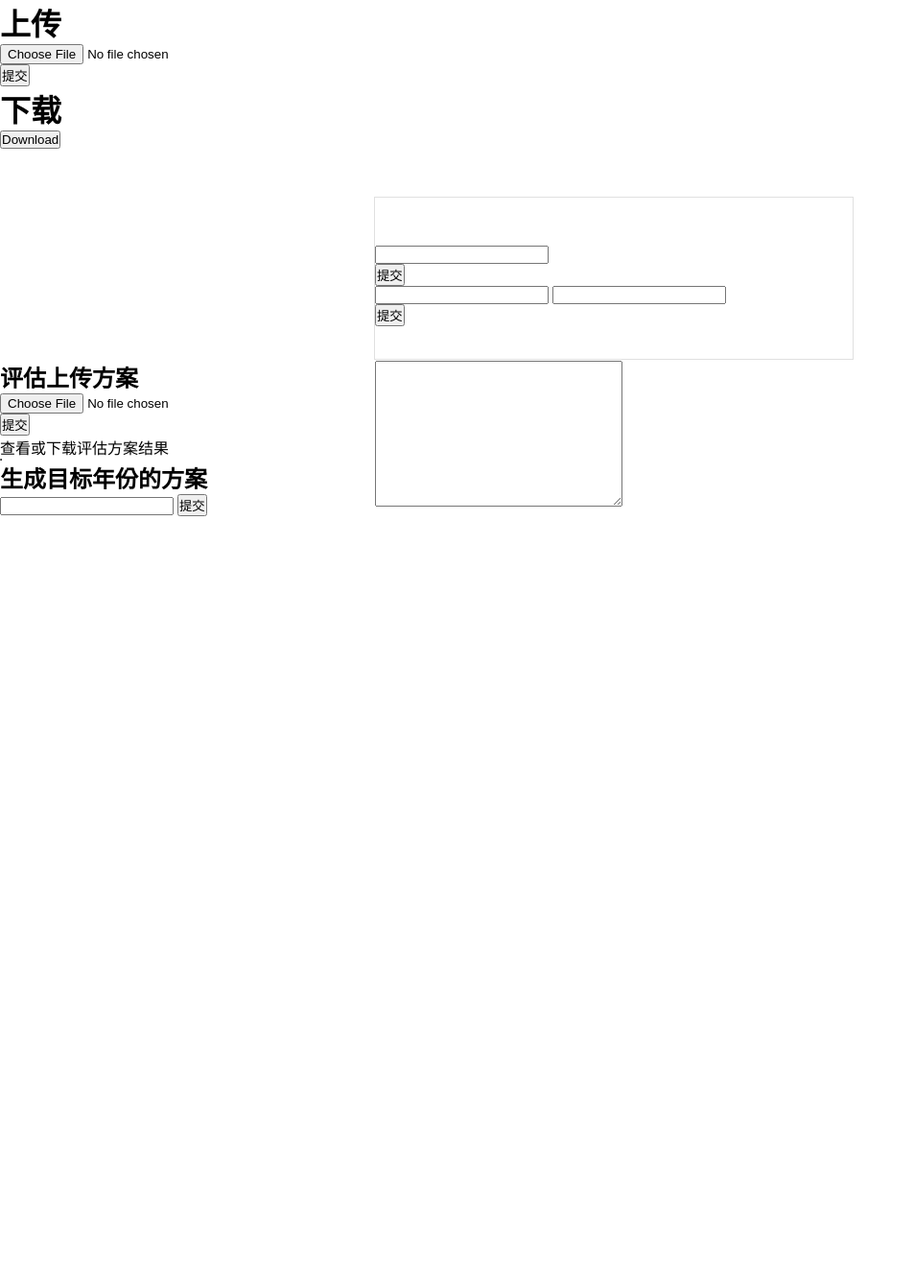
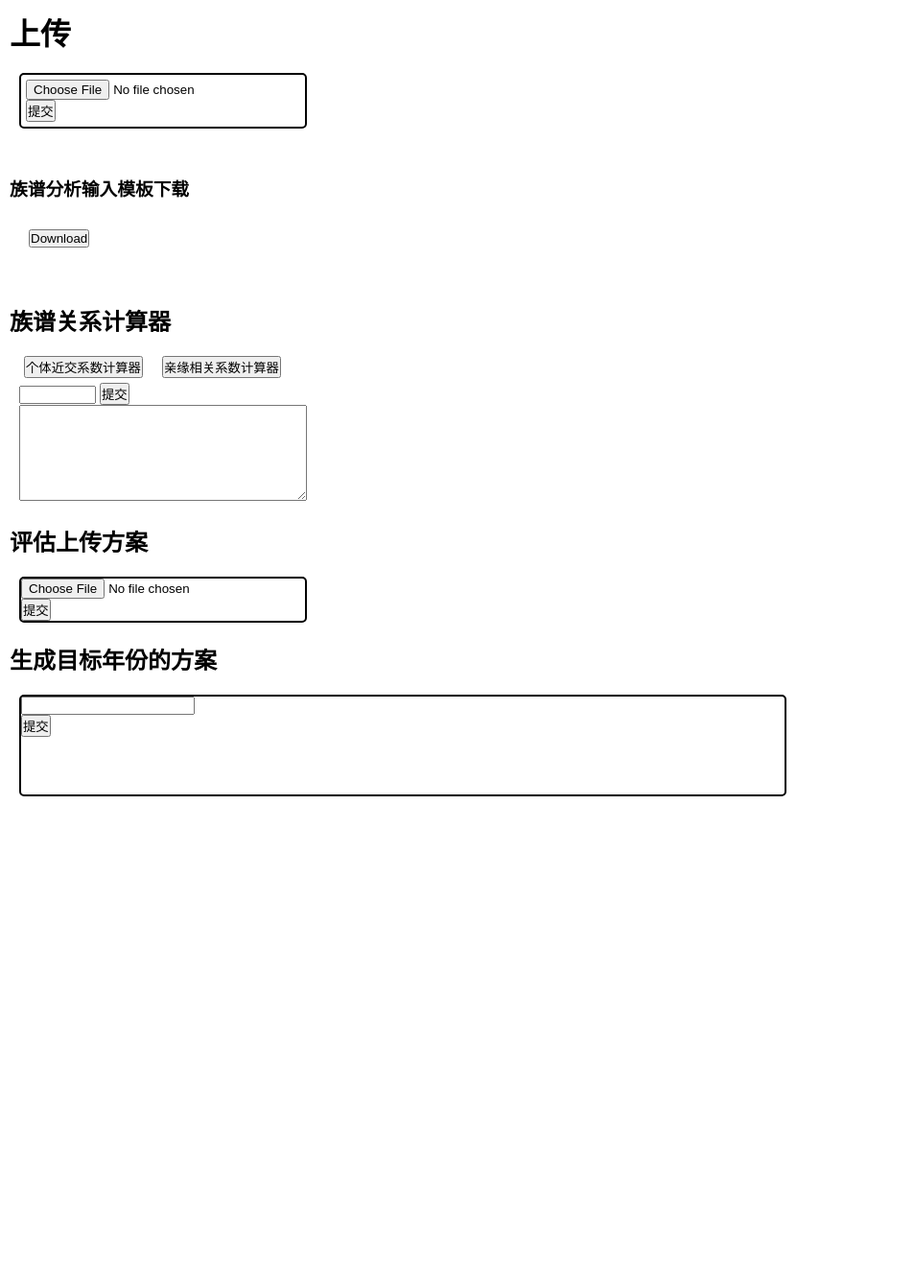
Before and after one commit to ZhaoKe1024/InbreedingAnalyst, a Flask app: page / in a window 1280 px wide. Shown: the whole page at 96% size, without its empty margins (0-953 px from the left). After the commit the page ends 830 px from the top, so only its background shows below. Run offline with Flask 3, Linux system fonts and the light colour scheme; parts of the project's set-up code (start-up, migrations or seed data) failed here and were passed over; some libraries are stand-ins or nearby versions.

Commit message:
update ui

```diff
--- a/inbreed_lib/BreedingMain.py
+++ b/inbreed_lib/BreedingMain.py
@@ -101,7 +101,7 @@ def run_main(file_path, gene_idx="20", result_file=None):
         fid = get_familyid(year, mi, fi)
         fout.write(fid + "," + cur_male_name + "," + cur_female_name + "," + f"{ibc:.5f}" + '\n')
         print(fid + "," + cur_male_name + "," + cur_female_name + "," + f"{ibc:.5f}")
-        res_data.append([fid, cur_male_name, cur_female_name, ibc])
+        res_data.append([fid, cur_male_name, cur_female_name, f"{ibc:.4f}"])
         # >>>>>>> Stashed changes
         pre_pos = cur_male
         idx += 1
--- a/templates/poultry_inbreedingtools.html
+++ b/templates/poultry_inbreedingtools.html
@@ -4,8 +4,7 @@
 	<head>
 		<meta charset="utf-8">
 		<title>家禽育种工具箱</title>
-		<meta name="viewport"
-			content="width=device-width,initial-scale=1,minimum-scale=1,maximum-scale=1,user-scalable=no" />
+		<meta name="viewport" content="width=device-width,initial-scale=1,minimum-scale=1,maximum-scale=1,user-scalable=no" />
 		<style>
 			* {
 				margin: 0;
@@ -14,61 +13,14 @@
 				text-decoration: none;
 				list-style: none;
 			}
-
-			a {
-				display: inline-block;
-				color: black;
+			#tab_head input{
 				float: left;
-				text-align: center;
-			}
-
-			#calculate {
-				width: 500px;
-				height: 170px;
-				margin: 0 auto;
-				margin-top: 50px;
-				border: 1px solid #e0e0e0;
-			}
-
-			/* 头部样式 */
-			#calculate #tab_head {
-				width: 100%;
-				height: 50px;
-			}
-
-			#calculate #tab_head a {
-				width: 20%;
-				line-height: 50px;
-				background-color: #e0e0e0;
-			}
-
-			#calculate #tab_head a:hover {
-				color: red;
-			}
-
-			#calculate #tab_head .selected a {
-				background-color: whitesmoke;
-			}
-
-			/* 内容样式 */
-			#calculate #tab_body {
-				width: 100%;
-				height: 120px;
-			}
-
-			#calculate #tab_body .dom {
-				margin-top: 10px;
-				display: none;
-			}
-
-			#calculate #tab_body .dom a {
-				width: 50%;
-				padding: 10px 0;
+				margin-right: 20px;
 			}
 
 			#includefooter {
 				position: relative;
-				height: 100vh;
+				height: 0vh;
 				overflow: hidden;
 			}
 		</style>
@@ -76,75 +28,80 @@
 	</head>
 
 	<body>
-		<h1>上传</h1>
-		<form method="post" enctype="multipart/form-data" action="http://127.0.0.1:5001/analyse">
+		<h1 style="margin: 10px;">上传</h1>
+		<div style="border: 2px solid #000000; width: 300px; border-radius: 5px; padding: 5px; margin: 20px;">
+			<form method="post" enctype="multipart/form-data" action="/analyse">
 				<input class="form-control" type="file" name="file_data"><br />
 				<!-- <input type="text" name="year" placeholder="输入目标年份"/><br /> -->
 				<input type="submit" value="提交">
 			</form>
+		</div>
 		<!-- <form method="POST" enctype="multipart/form-data">
 			{{ form.csrf_token }}
 			{{ form.file.label }}
 			{{ form.file }}
 			{{ form.submit }}
 		</form> -->
-		<h1>下载</h1>
+		<br>
+		<h3 style="margin: 10px;">族谱分析输入模板下载</h3>
+		<div style="width: 200px; border: 2px #000000; border-radius: 5px; padding: 10px; margin: 20px;">
 			<form action="/download_template">
 				<button type="submit">Download</button>
 			</form>
-
-		<div id="calculate">
-			<div id="tab_head">
+		</div>
+		<br>
+		<h2 style="margin: 10px;">族谱关系计算器</h2>
+		<div id="calculate" style=" margin: 20px;">
+			<div id="tab_head" style="margin: 5px; margin-bottom: 5px;">
 				<ul>
-					<li class="selected"></li>
-					<li></li>
+					<li><input type="button" id="calc1button" value="个体近交系数计算器" onclick="showcalcdiv1()" /></li>
+					<li><input type="button" id="calc2button" value="亲缘相关系数计算器" onclick="showcalcdiv2()" /></li>
 				</ul>
 			</div>
-			<div id="tab_body">
-				<div class="tab_content" style="display: block;">
-					<input type="text" id="poultry_id0" />
-					<br />
+			<br>
+			<div id="tab_body" style="margin-top: 10px;">
+				<div id="calcdiv1" class="tab_content" style="display: block;">
+					<input type="text" id="poultry_id0" style="width: 80px;" />
 					<input type="submit" value="提交" onclick="calc_inbreed_coef()" />
 				</div>
-				<div class="tab_content">
-					<input type="text" id="poultry_id1" />
-					<input type="text" id="poultry_id2" />
-					<br />
+				<div id="calcdiv2" class="tab_content" style="display: none;">
+					<input type="text" id="poultry_id1" style="width: 80px;" />
+					<input type="text" id="poultry_id2" style="width: 80px;" />
 					<input type="submit" value="提交" onclick="calc_corr_coef()" />
 				</div>
 			</div>
-
-			<textarea name="" id="calculate_result" cols="30" rows="10"></textarea>
+			<textarea name="" id="calculate_result" cols="30" rows="10" style="width: 300px; height: 100px;"></textarea>
 			<div id="includefooter"></div>
 		</div>
-		<div>
-			<h2>评估上传方案</h2>
-			<form method="post" enctype="multipart/form-data" action="http://127.0.0.1:5001/eval">
+		<h2 style="margin: 10px;">评估上传方案</h2>
+		<div style="border: 2px solid #000000; border-radius: 5px; width: 300px; margin: 20px;">
+			<form id="eval_submit" method="post" enctype="multipart/form-data" action="/eval">
 				<input class="form-control" type="file" name="file_data"><br />
 				<!-- <input type="text" name="year" placeholder="输入目标年份"/><br /> -->
 				<input type="submit" value="提交" onclick="evaluate_resolution()">
 			</form>
-			<div id="eval_res">
+			<div id="eval_res" style="display: none;">
 				<p>查看或下载评估方案结果</p>
 				<table border="" cellspacing="" cellpadding="">
 					<tbody id="eval_fs"></tbody>
 				</table>
-				<!-- <form action="/download_template">
 
-				</form> -->
 				<table id="eval_table">
 					<thead id="evalfilehead"></thead>
 					<tbody id="evalfilebody"></tbody>
 				</table>
 			</div>
 		</div>
-		<div>
-			<h2>生成目标年份的方案</h2>
-			<input type="text" id="t_year" />
+		<h2 style="margin: 10px;">生成目标年份的方案</h2>
+		<div style="width: 800px; border: 2px solid #000000; border-radius: 5px; margin: 20px;">
+			<input type="text" id="t_year" /><!-- <input type="text" id="t_year" />
+			<br> -->
+			<!-- <input type="text" id="t_year" /><input type="text" id="t_year" /> -->
+			<br>
 			<input type="submit" value="提交" onclick="generate_new_solution()" />
+
 			<div id="generated_res">
-				<table id="generated_table">
-					<thead id="genefilehead"></thead>
+				<table id="generated_table" width="800px" height="60px">
 					<tbody id="genefilebody"></tbody>
 				</table>
 			</div>
@@ -163,6 +120,18 @@
 			}
 			return s;
 		};
+		function showcalcdiv1() {
+			console.log("click1");
+			document.getElementById("calcdiv1").style.display = 'block';
+			document.getElementById("calcdiv2").style.display = 'none';
+		}
+
+		function showcalcdiv2() {
+			console.log("click2");
+			document.getElementById("calcdiv1").style.display = 'none';
+			document.getElementById("calcdiv2").style.display = 'block';
+		}
+
 
 		function calc_inbreed_coef(mode) {
 			// console.log("调用");
@@ -195,13 +164,9 @@
 			console.log("翅号:p1=" + p1 + ", p2=" + p2);
 			var xhr = new XMLHttpRequest();
 			var URL_v = "calc?mode=double&p1=" + p1 + "&p2=" + p2
-
-			await fetch(URL_v, {
-				method: 'GET',
-				// 不知道为啥，加上请求头就出错
-				// headers:{'Content-Type': 'application/json'},
-				// body: formAudio,
-			}).then((response) => {
+			xhr.open("GET", URL_v, true);
+			xhr.onreadystatechange = function() {
+				if (xhr.readyState === 4 && xhr.status === 200) {
 					console.log("返回值：")
 					console.log(response.json());
 					// isubmit = 1;
@@ -215,10 +180,13 @@
 					console.log(`结果:${resp["res"]}`);
 					document.getElementById("calculate_result").innerText = resp["res"] + "\n" + resp["log"];
 					setRelationGraph(vset, eset, posset);
-			});
+				}
+			};
+			xhr.send();
 		}
 
 		function setRelationGraph(vset, eset, xy) {
+			document.getElementById('includefooter').style.height = "50vh";
 			var myChart = echarts.init(document.getElementById('includefooter'));
 			// console.log(vset);
 			// console.log(eset);
@@ -340,84 +308,92 @@
 		function evaluate_resolution() {
 			var xhr = new XMLHttpRequest();
 			var URL_v = "eval"
-			xhr.open("GET", URL_v, true);
-			// xhr.sestRequestHeader('Content-Type','application/json');
+			xhr.open("POST", URL_v);
+			xhr.sestRequestHeader('Content-Type','application/x-www-form-urlencoded');
 			xhr.onreadystatechange = function() {
 				if (xhr.readyState === 4 && xhr.status === 200) {
 					var response = JSON.parse(xhr.responseText);
-					var resp = response["response"];
+					document.getElementById("eval_res").style.display="block";
+					var fnames = response["file_list"];
 					var fs_str = "";
-					for (let j=0;j<resp["file_list"].length;j++){
-						fs_str += "<tr>;
-						fs_str += "<td><input type=\"button\" value=\"点击显示表格\" onclick=\"get_evaled_data("+resp["file_list"][j]+")\"/></td>";
-						fs_str += "<td><input type=\"button\" value=\"点击下载表格\" onclick=\"get_evaled_file("+resp["file_list"][j]+")\"/></td>";
+					for (let j = 0; j < fnames.length; j++) {
+						fs_str += "<tr>";
+						fs_str += "<td><input type=\"button\" value=\"点击显示表格\" onclick=\"get_evaled_data(" + fnames[j] +
+							")\"/></td>";
+						fs_str += "<td><form action=\"/get_evaled_file?callf="+fnames[j]+"\"><button type=\"submit\">Download</button></form></td>";
 						fs_str += "</tr>";
 					}
 					document.getElementById("eval_fs").innerHTML = fs_str;
-					var reslist = document.getElementById("eval_fs");
-					// var evaled_table = resp["data"];
-					// var showfilehead = document.getElementById('evalfilehead');
-					// showfilehead.innerHTML = "<th>家系号</th><th>公禽号</th><th>母禽号</th><th>亲缘相关系数</th>";
-					// setRelationTable(evaled_table, "evalfilebody");
+					/*var reslist = document.getElementById("eval_fs");
+					var evaled_table = resp["data"];
+					var showfilehead = document.getElementById('evalfilehead');
+					showfilehead.innerHTML = "<th>家系号</th><th>公禽号</th><th>母禽号</th><th>亲缘相关系数</th>";
+					setRelationTable(evaled_table, "evalfilebody");*/
 				}
 			};
-			xhr.send();
+			var form = document.getElementById("eval_submit");
+			var formData = new FormData(form);
+			var content = formData.get("file_data");
+			formData.append("file_data", content);
+			xhr.send(formData);
 		}
-		function get_evaled_data(fname){
+
+		function get_evaled_data(fname) {
 			var xhr = new XMLHttpRequest();
-			var URL_v = "get_evaled_data?callf="+fname;
+			var URL_v = "get_evaled_data?callf=" + fname;
 			xhr.open("GET", URL_v, true);
 			// xhr.sestRequestHeader('Content-Type','application/json');
 			xhr.onreadystatechange = function() {
 				if (xhr.readyState === 4 && xhr.status === 200) {
 					var response = JSON.parse(xhr.responseText);
 					var resp = response["response"]["data"];
-
 					// var evaled_table = resp["data"];
-					// var showfilehead = document.getElementById('evalfilehead');
+					var showfilehead = document.getElementById('evalfilehead');
 					showfilehead.innerHTML = "<th>家系号</th><th>公禽号</th><th>母禽号</th><th>亲缘相关系数</th>";
 					setRelationTable(resp, "evalfilebody");
 				}
 			};
 			xhr.send();
 		}
-		function get_evaled_file(fname){
-			var xhr = new XMLHttpRequest();
-			var URL_v = "get_evaled_file?callf="+fname;
-			xhr.open("GET", URL_v, true);
-			// xhr.sestRequestHeader('Content-Type','application/json');
-			xhr.onreadystatechange = function() {
-				if (xhr.readyState === 4 && xhr.status === 200) {
-					var response = JSON.parse(xhr.responseText);
-					var resp = response["response"];
-					var fs_str = "";
-					for (let j=0;j<resp["file_list"].length;j++){
-						fs_str += "<li><input type=\"button\" value=\"\" onclick=\"get_evaled_file("+resp["file_list"][j]+")\"/></li>";
-					}
-					var reslist = document.getElementById("eval_fs")
-					// var evaled_table = resp["data"];
-					// var showfilehead = document.getElementById('evalfilehead');
-					// showfilehead.innerHTML = "<th>家系号</th><th>公禽号</th><th>母禽号</th><th>亲缘相关系数</th>";
-					// setRelationTable(evaled_table, "evalfilebody");
-				}
-			};
-			xhr.send();
-		}
+
+		// function get_evaled_file(fname) {
+		// 	var xhr = new XMLHttpRequest();
+		// 	var URL_v = "get_evaled_file?callf=" + fname;
+		// 	xhr.open("GET", URL_v, true);
+		// 	// xhr.sestRequestHeader('Content-Type','application/json');
+		// 	xhr.onreadystatechange = function() {
+		// 		if (xhr.readyState === 4 && xhr.status === 200) {
+		// 			var response = JSON.parse(xhr.responseText);
+		// 			var resp = response["response"];
+		// 			var fs_str = "";
+		// 			for (let j = 0; j < resp["file_list"].length; j++) {
+		// 				fs_str += "<li><input type=\"button\" value=\"\" onclick=\"get_evaled_file(" + resp["file_list"][j] +
+		// 					")\"/></li>";
+		// 			}
+		// 			var reslist = document.getElementById("eval_fs")
+		// 			// var evaled_table = resp["data"];
+		// 			// var showfilehead = document.getElementById('evalfilehead');
+		// 			// showfilehead.innerHTML = "<th>家系号</th><th>公禽号</th><th>母禽号</th><th>亲缘相关系数</th>";
+		// 			// setRelationTable(evaled_table, "evalfilebody");
+		// 		}
+		// 	};
+		// 	xhr.send();
+		// }
 
 		function setRelationTable(table_data, div_id) {
 			var showfilebody = document.getElementById(div_id);
-			var tdstr = '';
-			for (var i = 0; i < data.length; i++) {
+			var tdstr = '<tr><th>家系号</th><th>公禽号</th><th>母禽号</th><th>亲缘相关系数</th></tr>';
+			for (var i = 0; i < table_data.length; i++) {
 				tdstr += '<tr>';
-				for(let j=0;j<data[i].length;j++){
-					tdstr += '<td>' + data[i][j] + '</td>';
+				for (let j = 0; j < table_data[i].length; j++) {
+					tdstr += '<td width=80px>' + table_data[i][j] + '</td>';
 				}
 				tdstr += '</tr>';
 			}
 			showfilebody.innerHTML = tdstr;
 		}
 
-		function generate_new_solution(){
+		function generate_new_solution() {
 			var pm = document.getElementById("t_year").value;
 			console.log("年份:" + pm);
 			var xhr = new XMLHttpRequest();
@@ -427,14 +403,17 @@
 			xhr.onreadystatechange = function() {
 				if (xhr.readyState === 4 && xhr.status === 200) {
 					var response = JSON.parse(xhr.responseText);
-					var resp = response["response"];
-					console.log(resp);
-					var data = resp["data"];
-					fname = resp["fname"];
-					console.log(`结果:${resp["res"]}`);
-					document.getElementById("calculate_result").innerText = resp["res"] + "\n" + resp["log"];
-					var showfilehead = document.getElementById('genefilehead');
-					showfilehead.innerHTML = "<th>家系号</th><th>公禽号</th><th>母禽号</th><th>亲缘相关系数</th>";
+					// var resp = response["response"];
+					console.log(response);
+					var data = response["data"];
+					fname = response["fname"];
+					// console.log(response["msg"]);
+					// console.log(response["fname"]);
+					// console.log(response["data"]);
+					// console.log(data);
+					// console.log(`结果:${response["res"]}`);
+					// document.getElementById("calculate_result").innerText = response["res"] + "\n" + response["log"];
+					// var showfilehead = document.getElementById('genefilehead').style.display = "block";
 					setRelationTable(data, "genefilebody");
 				}
 			};
```
Also changed, not shown: inbreed_lib/relationplot.py (+4 -4 lines), main_poultryinbreed.py (+10 -8 lines), templates/test_ui.html (added, +28 -0 lines). Lines whose indentation alone changed are shown as unchanged.
